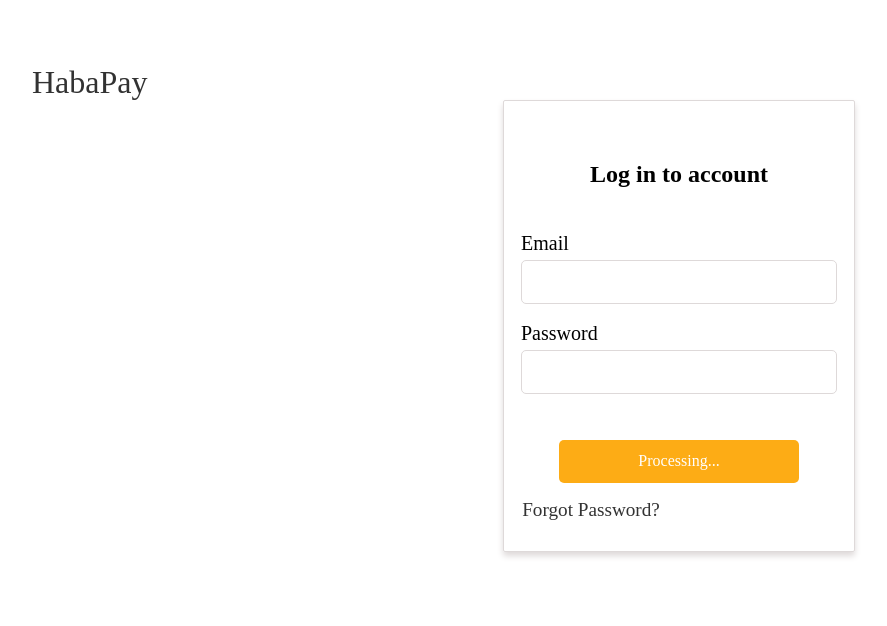
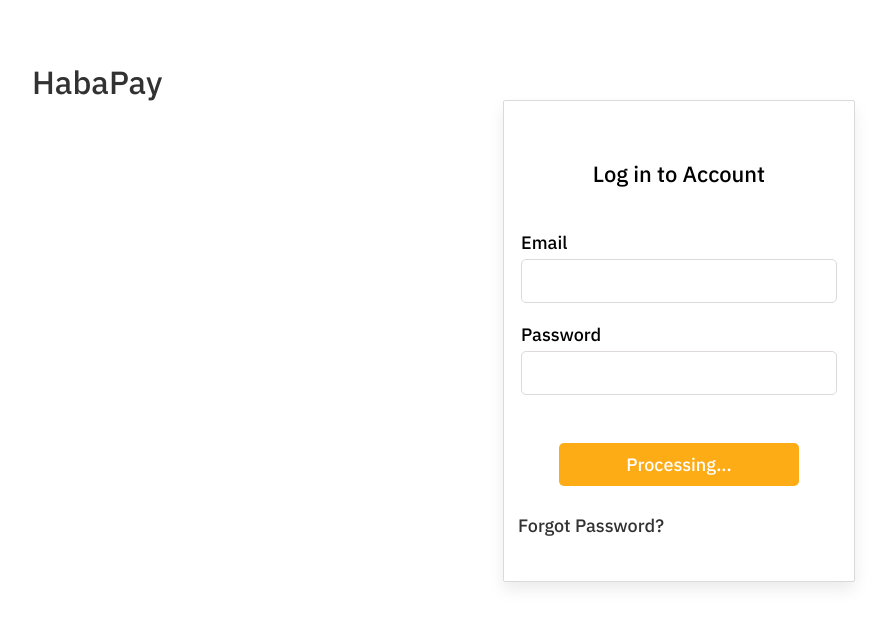
Before and after one commit to glitex-interns-june-2023/haba-pay, a React (Create React App) app: page /login in a window 1280 px wide. Shown: the top 626 px of the page, without its empty margins (32-919 px from the left). Built offline with nearby package versions, Linux system fonts and the light colour scheme.

Commit message:
first commit

```diff
--- a/public/index.html
+++ b/public/index.html
@@ -25,6 +25,7 @@
       Learn how to configure a non-root public URL by running `npm run build`.
     -->
     <title>HabaPay</title>
+    <link href="https://fonts.googleapis.com/css2?family=IBM+Plex+Sans:wght@400;500;600;700&display=swap" rel="stylesheet">
   </head>
   <body>
     <noscript>You need to enable JavaScript to run this app.</noscript>
--- a/src/App.js
+++ b/src/App.js
@@ -3,6 +3,7 @@
 import Home from './pages/Home';
 import Login from './pages/Login';
 import ResetPassword from './pages/ResetPassword';
+import AdminAccount from './pages/AdminAccount';
 
 const App = () => {
   return (
@@ -11,6 +12,7 @@
         <Route path="/" element={<Home />} />
         <Route path="/login" element={<Login />} />
         <Route path="/resetpassword" element={<ResetPassword />} />
+        <Route path="/adminaccount" element={<AdminAccount />} />
       </Routes>
     </Router>
   );
--- a/src/index.css
+++ b/src/index.css
@@ -1,3 +1,12 @@
+body {
+    margin: 0;
+    padding: 0;
+    min-height: 100vh;
+    font-family: 'IBM Plex Sans', sans-serif;
+}
+
+/* HOME */
+
 .app-title h1, .title h1 {
     position: absolute;
     width: 131px;
@@ -8,7 +17,6 @@
     font-size: 32px;
     line-height: 42px;
     color: #323232;
-    font-family: 'IBM Plex Sans';
 }
 
 .content {
@@ -18,29 +26,29 @@
     text-align: center;
     position: absolute;
     width: 350px;
-    height: 450px;
+    height: 480px;
     left: 535px;
     top: 100px;
-    border: 0.1px solid #DED9D9;
-    box-shadow: 0 4px 6px 0 #DED9D9;
-    border-radius: 2px;
-    font-family: 'IBM Plex Sans';
+    border: 0.5px solid #DED9D9;
+    box-shadow: 0px 8px 16px 0px rgba(0, 0, 0, 0.08);
+    border-radius: 5px;
+    flex-shrink: 0;
 }
 
 .content h2 {
     text-align: center;
     padding-top: 15px;
-    font-size: 22px;
+    font-size: 32px;
     font-weight: 500;
-    letter-spacing: 0em;
-    font-family: 'IBM Plex Sans';
+    font-family: IBM Plex Sans;
 }
 
 .content p {
     text-align: center;
-    font-size: 16px;
+    font-size: 18px;
+    font-family: IBM Plex Sans;
     color: #323232;
-    font-family: 'IBM Plex Sans';
+    margin-top: 2px;
 }
 
 .sign-in {
@@ -52,10 +60,17 @@
     background: #FDAC15;
     color: #FFFEFD;
     align-items: center;
+    justify-content: center;
     margin-top: 15px;
-    font-size: 13px;
-    font-family: 'IBM Plex Sans';
+    font-size: 18px;
+    font-family: IBM Plex Sans;
+    font-weight: 600;
+    gap: 10px;
+
 }
+
+
+/* LOGIN */
 
 .login-content {
     display: flex;
@@ -64,21 +79,21 @@
     text-align: center;
     position: absolute;
     width: 350px;
-    height: 450px;
+    height: 480px;
     left: 535px;
     top: 100px;
-    border: 0.1px solid #DED9D9;
-    box-shadow: 0 4px 6px 0 #DED9D9;
+    border: 0.5px solid #DED9D9;
+    box-shadow: 0px 8px 16px 0px rgba(0, 0, 0, 0.08);
     border-radius: 2px;
-    font-family: 'IBM Plex Sans';
+    flex-shrink: 0;
 }
 
 .login-title h2 {
     padding-top: 2.5rem;
     text-align: center;
-    font-size: 24px;
-    font-weight: 600;
-    font-family: 'IBM Plex Sans';
+    font-size: 22px;
+    font-weight: 500;
+    font-family: IBM Plex Sans;
 }
 
 .login-content label {
@@ -86,8 +101,9 @@
     flex-direction: column;
     align-items: flex-start;
     gap: 5px;
-    font-size: 20px;
-    font-family: 'IBM Plex Sans';
+    font-size: 18px;
+    font-family: IBM Plex Sans;
+    font-weight: 500;
 }
 
 .login-content label:first-child {
@@ -111,25 +127,30 @@
     color: #FFFEFD;
     align-items: center;
     margin-top: 28px;
-    font-size: 16px;
-    font-family: 'IBM Plex Sans';
+    font-size: 18px;
+    font-family: IBM Plex Sans;
+    font-weight: 500;
 }
 
 .forgot-pwd {
-    font-size: 1.2rem;
+    font-size: 18px;
+    font-family: IBM Plex Sans;
+    font-weight: 500;
     margin-right: 11rem;
     text-decoration: none;
     color: #323232;
-    padding-top: 1rem;
+    padding-top: 1.8rem;
 }
+
+/* RESET PASSWORD */
 
 .reset-pwd {
     background-color: #FFFEFD;
     border: 0.5px solid #DED9D9;
-    box-shadow: 0px 8px 16px rgba(0, 0, 0, 0.08);
+    box-shadow: 0px 8px 16px 0px rgba(0, 0, 0, 0.08);
     border-radius: 5px;
     width: 370px;
-    height: 460px;
+    height: 480px;
     left: 535px;
     top: 100px;
     position: absolute;
@@ -138,7 +159,7 @@
 .reset-pwd h2 {
     color: #323232;
     font-family: 'IBM Plex Sans';
-    font-size: 1.5rem;
+    font-size: 22px;
     font-weight: 600;
     text-align: center;
     padding-top: 2.5rem;
@@ -149,9 +170,9 @@
     text-align: center;
     padding-top: 0.1rem;
     color: #323232;
+    font-weight: 400;
+    font-size: 18px;
     font-family: 'IBM Plex Sans';
-    font-weight: 400;
-    font-size: 1.2rem;
 }
 
 .form-container {
@@ -166,7 +187,8 @@
     align-items: flex-start;
     gap: 5px;
     font-size: 18px;
-    font-family: 'IBM Plex Sans';
+    font-family: IBM Plex Sans;
+    font-weight: 600;
 }
 
 .form-container:first-of-type{
--- /dev/null
+++ b/src/pages/AdminAccount.jsx
@@ -0,0 +1,42 @@
+import React, { useState } from 'react';
+
+const AdminAccount = () => {
+  const [name, setName] = useState('');
+  const [primaryNumber, setPrimaryNumber] = useState('');
+  const [email, setEmail] = useState('');
+  const [password, setPassword] = useState('');
+  const [secondaryNumber, setSecondaryNumber] = useState('');
+  const [business, setBusiness] = useState('');
+  const [location, setLocation] = useState('');
+  const [loginPin, setLoginPin] = useState('');
+
+  const handleCancel = () => {
+
+  };
+
+  const handleVerify = () => {
+    // Add verification logic here
+  };
+
+  return (
+    <div>
+      <h1>Create User Account</h1>
+      <p>Enter account details for new account</p>
+      <div className="columns">
+        <div className="column">
+          <label>Name:</label>
+          <input
+            type="text"
+            value={name}
+            onChange={(e) => setName(e.target.value)}
+          />
+        </div>
+      </div>
+
+      <button onClick={handleCancel}>Cancel</button>
+      <button onClick={handleVerify}>Verify</button>
+    </div>
+  );
+};
+
+export default AdminAccount;
--- a/src/pages/Login.jsx
+++ b/src/pages/Login.jsx
@@ -25,7 +25,7 @@
       </div>
       <div className="login-content">
         <div className="login-title">
-          <h2>Log in to account</h2>
+          <h2>Log in to Account</h2>
         </div>
         <form onSubmit={handleSubmit}>
           <label>
```
